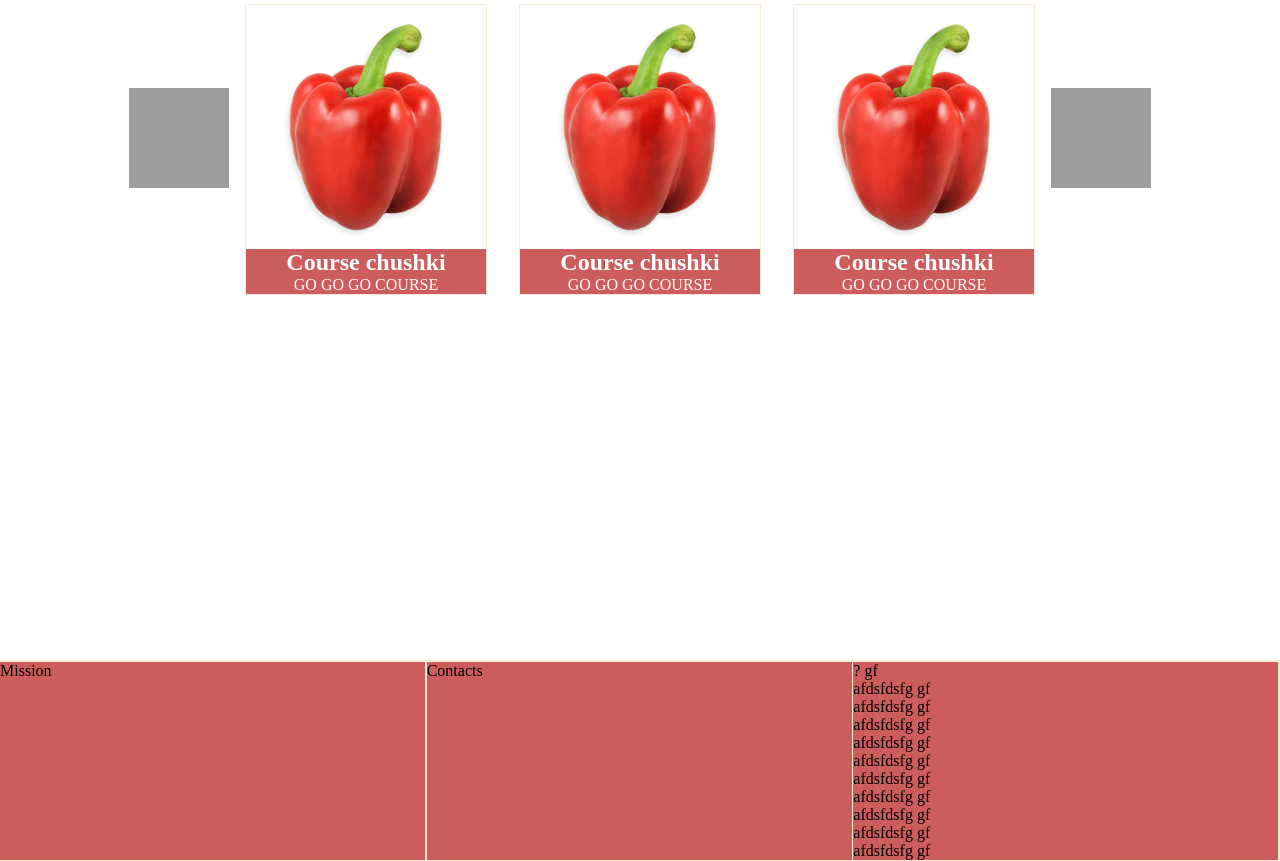
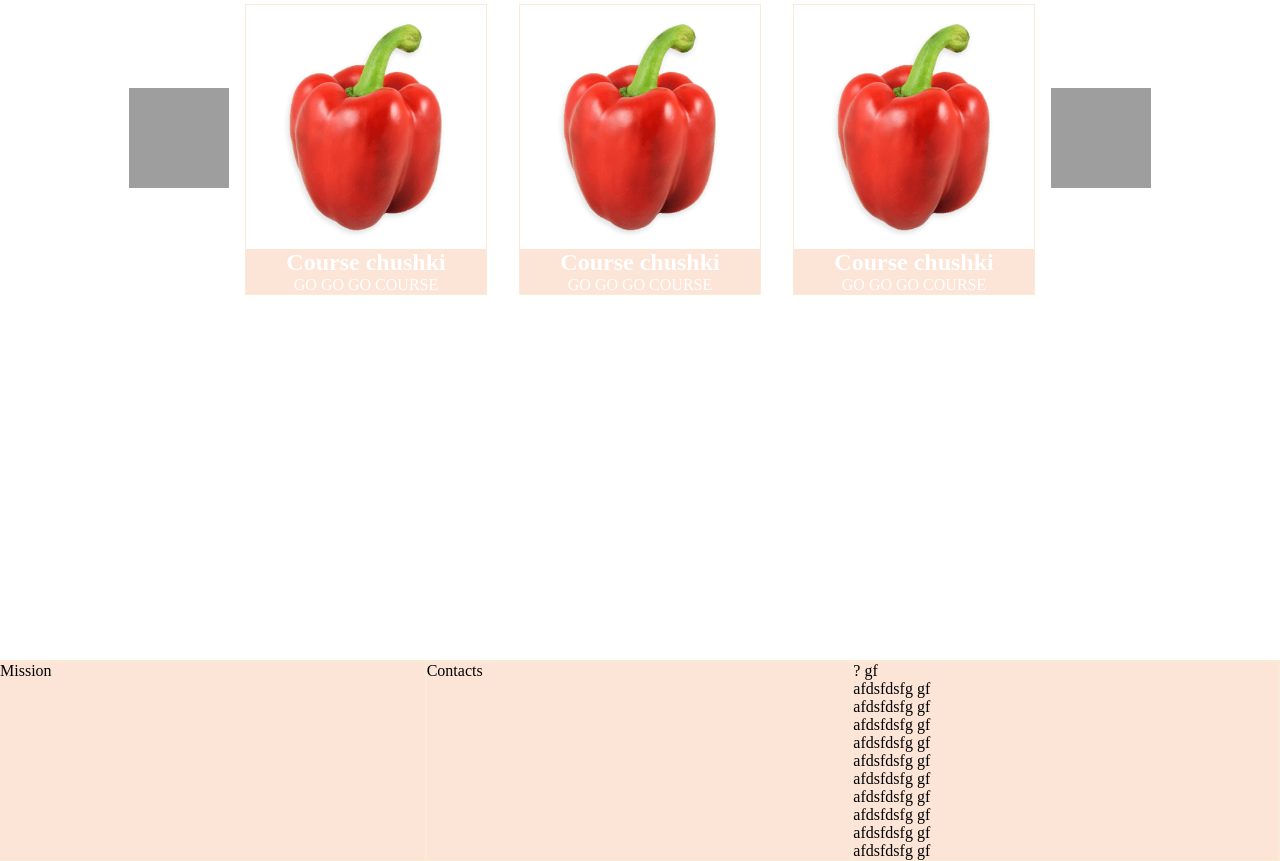
Before and after one commit to yoanaborissova/courses-site, a plain HTML site: page index.html in a window 1280 px wide. Shown: the part 86-947 px from the top of the page. Drawn offline with nearby package versions, Linux system fonts and the light colour scheme; files that its build step writes are made by us from their sources; grey boxes are pictures that could not be loaded.

Commit message:
change main colors layout

```diff
--- a/styles/colors.scss
+++ b/styles/colors.scss
@@ -1,3 +1,4 @@
 $trendyCoursesBackgroundColor: #ff;
 $trendyCoursesBorderColor: antiquewhite;
-$navBarBackgroundColor: indianred;
+$navBarBackgroundColor: rgb(252, 228, 214);
+$fontsColor: #6A1D1A;
```
